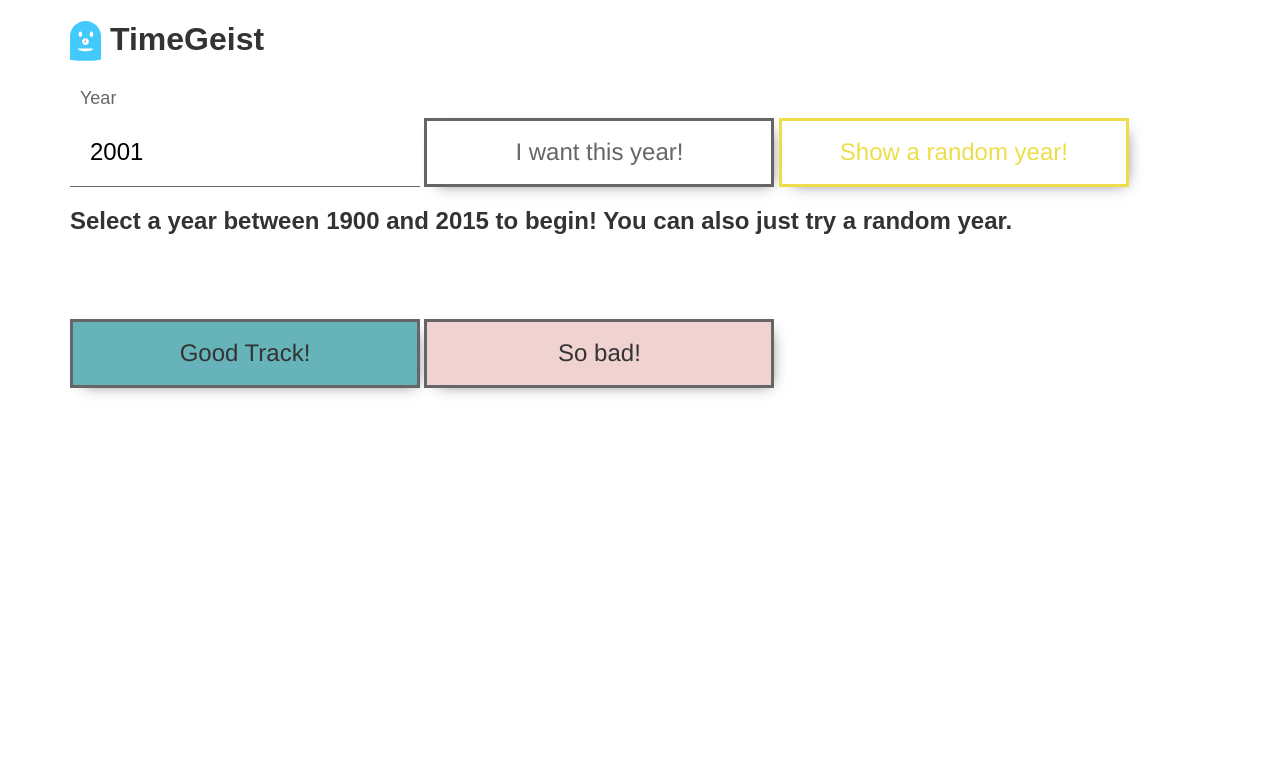
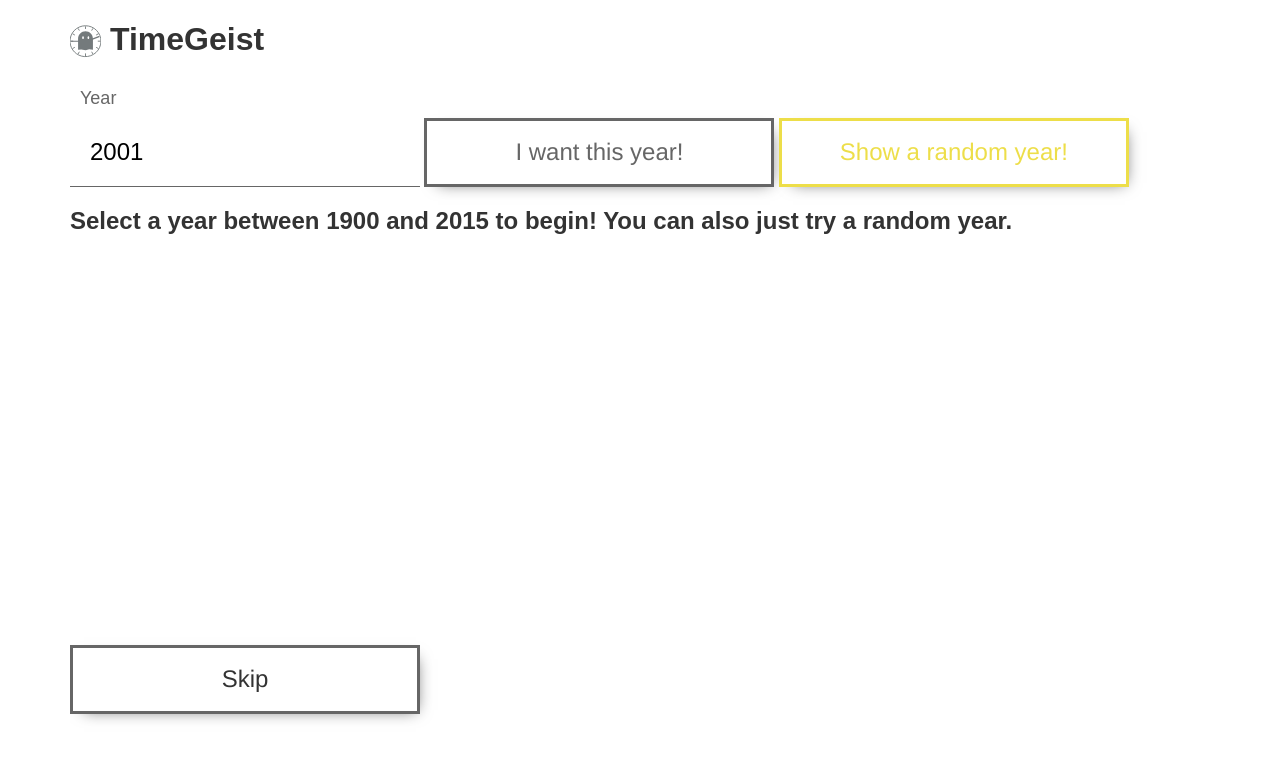
Before and after one commit to akosel/timegeist, a Flask app: page / in a window 1280 px wide. Shown: the top 760 px of the page. Run offline with Flask 2, Linux system fonts and the light colour scheme; some libraries are stand-ins or nearby versions.

Commit message:
Fix buffer loader for smoother switching between years. Add pubsub. Add skip and play button.

```diff
--- a/app.py
+++ b/app.py
@@ -73,12 +73,12 @@ def get_year_songs(year):
 @app.errorhandler(500)
 def internal_error(error):
     #db_session.rollback()
-    return render_template('errors/500.html'), 500
+    return {}#render_template('errors/500.html'), 500
 
 
 @app.errorhandler(404)
 def not_found_error(error):
-    return render_template('errors/404.html'), 404
+    return {}#render_template('errors/404.html'), 404
 
 if not app.debug:
     file_handler = FileHandler('error.log')
--- a/static/css/stylesheet.css
+++ b/static/css/stylesheet.css
@@ -50,13 +50,15 @@ main {
     #track-info .thumbnail.upcoming {
       width: 128px;
       height: 128px; }
+  #track-info #track-upcoming-container {
+    height: 350px; }
   #track-info #upcoming-tracks {
     margin-top: 20px; }
     #track-info #upcoming-tracks .thumbnail {
       margin-left: 5px; }
   #track-info #track-view-container {
     display: inline-block;
-    width: 90%; }
+    width: 100%; }
     #track-info #track-view-container #track-stats {
       display: inline-block;
       font-size: 24px;
@@ -64,12 +66,12 @@ main {
       @media screen and (min-width: 630px) {
         #track-info #track-view-container #track-stats {
           padding-left: 30px; } }
-  #track-info .button {
+  #track-info .track-buttons {
     margin-top: 20px; }
+    #track-info .track-buttons .button {
+      margin-top: 20px; }
   #track-info #good-track {
-    background-color: #66B3BA; }
-  #track-info #bad-track {
-    background-color: #F0D2D1; }
+    display: none; }
 
 #main-input {
   position: relative; }
--- a/static/js/crossfade_playlist.js
+++ b/static/js/crossfade_playlist.js
@@ -21,6 +21,10 @@ CrossfadePlaylist.prototype.play = function() {
 
   function playHelper() {
     ctx.playIdx = ctx.playIdx === ctx.trackList.length - 1 ? 0 : ctx.playIdx;
+    console.log(JSON.stringify(ctx.trackList), ctx.playIdx);
+    if(!ctx.trackList[ctx.playIdx]) {
+      arguments.callee();
+    }
     if(!ctx.trackList[ctx.playIdx].buffer) {
       ctx.playIdx += 1;
       arguments.callee();
@@ -104,3 +108,7 @@ CrossfadePlaylist.prototype.playTrack = function(playIdx) {
 CrossfadePlaylist.prototype.toggle = function() {
   this.playing ? this.stop() : this.play();
 };
+
+CrossfadePlaylist.prototype.mute = function() {
+  // TODO set gainNode.gain to 0
+};
--- a/static/js/pubsub.js
+++ b/static/js/pubsub.js
@@ -1,6 +1,7 @@
 // pub/sub
 var messageBus = {};
 var pub = function(topic, data) {
+  if (!messageBus[topic]) return;
   messageBus[topic].forEach(function(callback) {
     callback(data);
   });
--- a/static/sass/stylesheet.scss
+++ b/static/sass/stylesheet.scss
@@ -70,6 +70,9 @@ main {
       height: 128px;
     }
   }
+  #track-upcoming-container {
+    height: 350px;
+  }
   #upcoming-tracks {
     margin-top: 20px;
     .thumbnail {
@@ -78,7 +81,7 @@ main {
   }
   #track-view-container {
     display: inline-block;
-    width: 90%;
+    width: 100%;
     #track-stats {
       display: inline-block;
       font-size: 24px;
@@ -90,15 +93,17 @@ main {
     }
   }
 
-  .button {
+  .track-buttons {
     margin-top: 20px;
+    .button {
+      margin-top: 20px;
+    }
   }
   #good-track {
-    background-color: $green-blue;
+    display: none;
   }
 
   #bad-track {
-    background-color: $red;
   }
 }
 #main-input {
--- a/templates/pages/home.html
+++ b/templates/pages/home.html
@@ -7,6 +7,8 @@
   <script src="/static/js/buffer_loader.js"></script>
   <script src="/static/js/api.js"></script>
   <script src="/static/js/year.js"></script>
+  <script src="/static/js/pubsub.js"></script>
+
 </head>
 <body>
   <main>
@@ -23,6 +25,7 @@
     </section>
     <section id="track-info">
       <h1>Select a year between 1900 and 2015 to begin! You can also just try a random year.</h1>
+      <div id="track-upcoming-container">
         <div id="track-view-container">
           <div class="thumbnail" id="track-image"></div>
           <div id="track-stats">
@@ -32,9 +35,10 @@
           </div>
         </div>
         <div id="upcoming-tracks"></div>
+      </div>
       <div class="track-buttons">
         <div class="button" id="good-track"><span>Good Track!</span></div>
-        <div class="button" id="bad-track"><span>So bad!</span></div>
+        <div class="button" id="bad-track"><span>Skip</span></div>
       </div>
     </section>
     <section class="message-zone"></section>
@@ -48,6 +52,7 @@ var $go = document.querySelector('#go-time');
 var $input = document.querySelector('#user-year');
 var $messageZone = document.querySelector('.message-zone');
 var activeYear;
+var bufferLoader;
 var playlist = Object.create(CrossfadePlaylist.prototype, {
   FADE_TIME: {
     value: 1
@@ -70,6 +75,19 @@ function init() {
   // Fix up prefixing
   window.AudioContext = window.AudioContext || window.webkitAudioContext;
   context = new AudioContext();
+  bufferLoader = Object.create(BufferLoader.prototype, {
+    context: {
+      value: context,
+      writable: true
+    },
+    trackList: {
+      value: [],
+      writable: true
+    },
+    onload: {
+      value: playlist.loadTrack.bind(playlist)
+    }
+  });
   sendMessage('', 'h1');
 
   // XXX slight hack/necessity to allow sound to play in iOS
@@ -160,8 +178,8 @@ function fireItUp() {
   }
   activeYear = $input.value;
   getFontForYear(activeYear);
-  var colorPalette = getYearInfo(activeYear, 'colors');
-  $body.style.backgroundColor = colorPalette.background;
+  //var colorPalette = getYearInfo(activeYear, 'colors');
+  //$body.style.backgroundColor = colorPalette.background;
 
   clearTrackInfo();
   sendMessage('Welcome to ' + activeYear + ' - ' + getMessageForYear(activeYear), 'h1');
@@ -234,21 +252,9 @@ function searchTracks(year, callback) {
       return track.preview_url;
     });
 
+    playlist.playIdx = 0;
     playlist.trackList = [];
-    playlist.playIdx = 0;
-    var bufferLoader = Object.create(BufferLoader.prototype, {
-      context: {
-        value: context,
-        writable: true
-      },
-      trackList: {
-        value: trackList,
-        writable: true
-      },
-      onload: {
-        value: playlist.loadTrack.bind(playlist)
-      }
-    });
+    bufferLoader.trackList = trackList;
     bufferLoader.load();
   });
 };
```
Also changed, not shown: static/js/buffer_loader.js (+24 -9 lines), static/img/timegeist.svg. Lines whose indentation alone changed are shown as unchanged.
